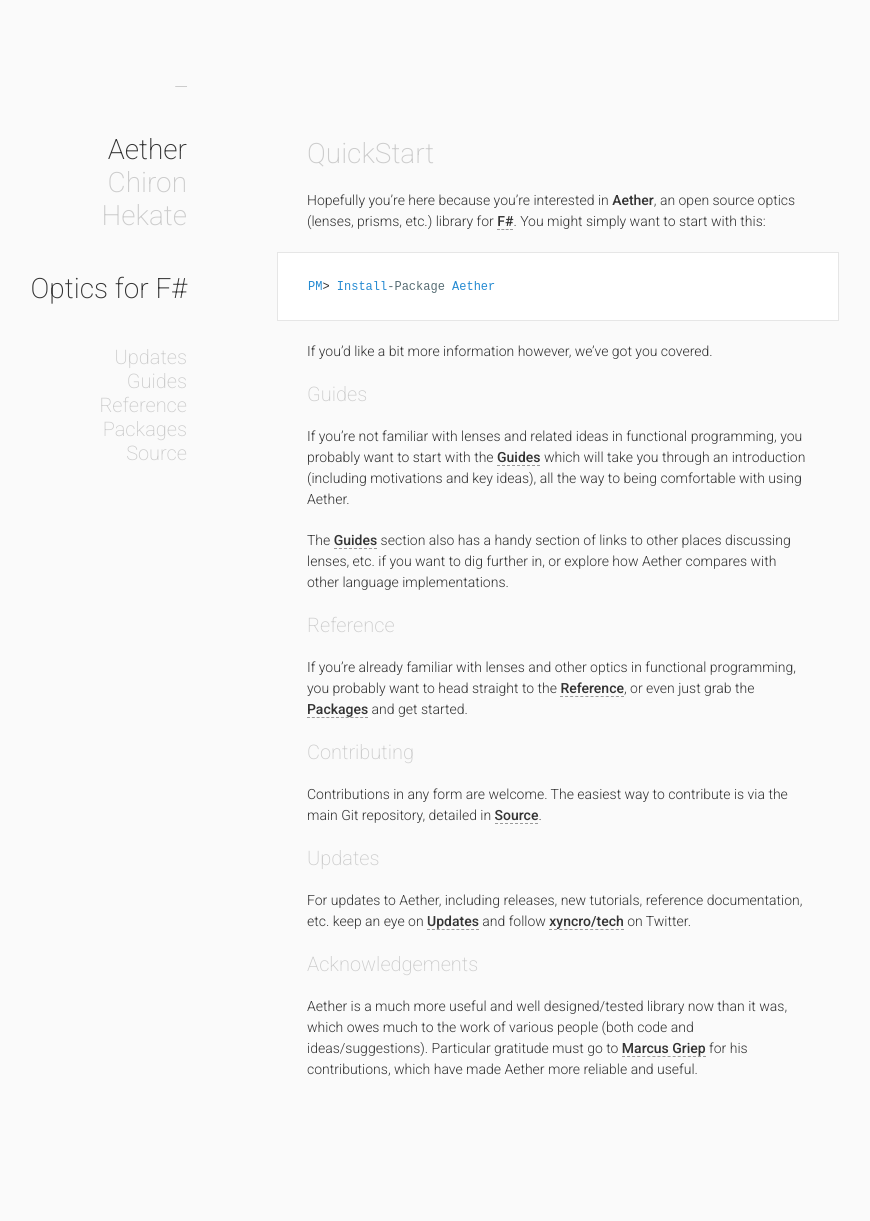
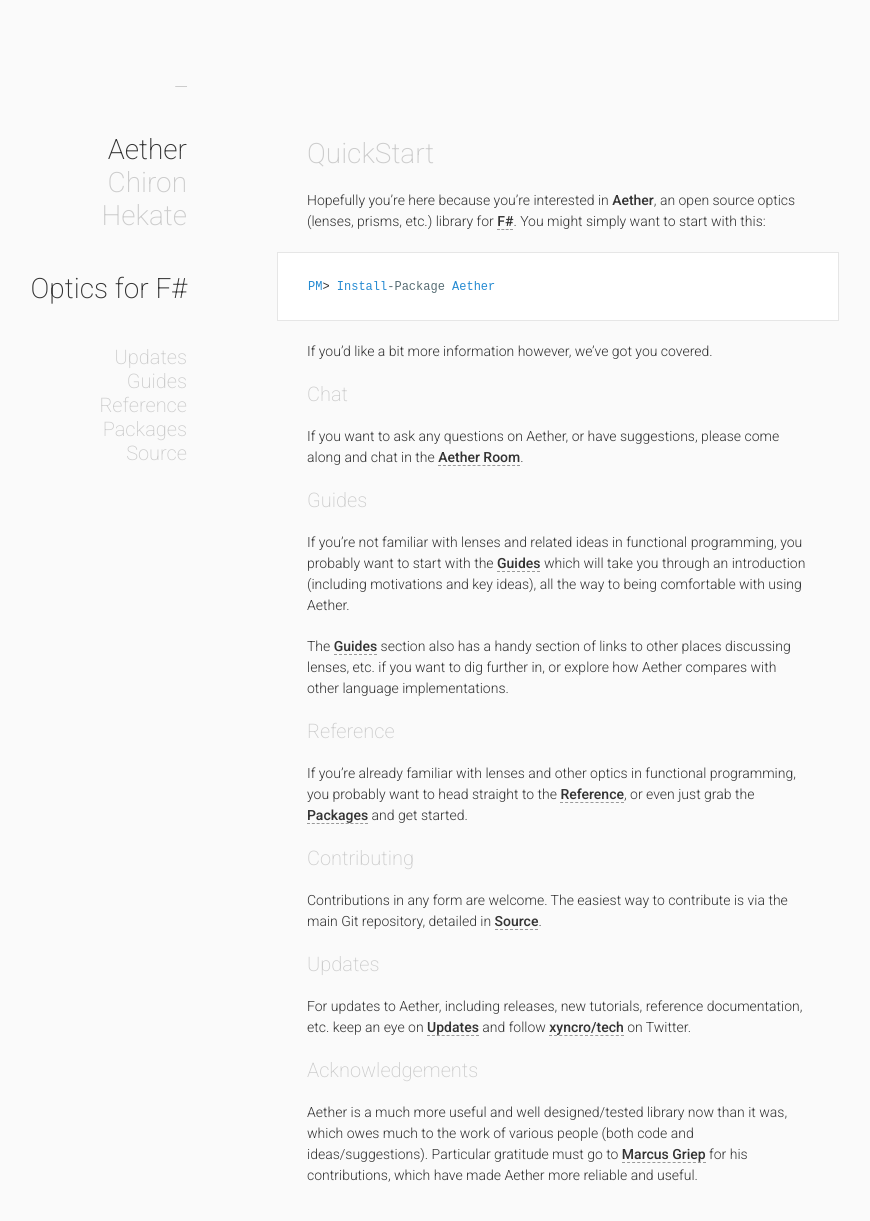
Before and after one commit to xyncro/xyncro.tech, a Jekyll site: the page built from _aether/index.md, in a window 1280 px wide and 1246 px high. Shown: the top 1221 px of the window, without its empty margins (93-963 px from the left). Built offline with Jekyll 4.4.1, drawn with Linux system fonts in a browser that asks for light colours.

Commit message:
aether 8 changes

```diff
--- a/_aether/index.md
+++ b/_aether/index.md
@@ -11,6 +11,10 @@
 {% endhighlight %}
 
 If you'd like a bit more information however, we've got you covered.
+
+## Chat
+
+If you want to ask any questions on Aether, or have suggestions, please come along and chat in the [Aether Room][room].
 
 ## Guides
 
@@ -44,6 +48,7 @@
 
 <!--- External --->
 
+[room]: https://gitter.im/xyncro/aether
 [fsharp]: http://fsharp.org
 [twitter]: {{ site.twitter.url }}
 
```
Also changed, not shown: _aether/updates/index.md (+1 -1 lines), _chiron/updates/index.md (+1 -1 lines), _hekate/updates/index.md (+1 -1 lines), _posts/2015-12-13-aether-8.md (added, +21 -0 lines), _includes/updates/feed.md (renamed from _includes/updates/feed.html).
